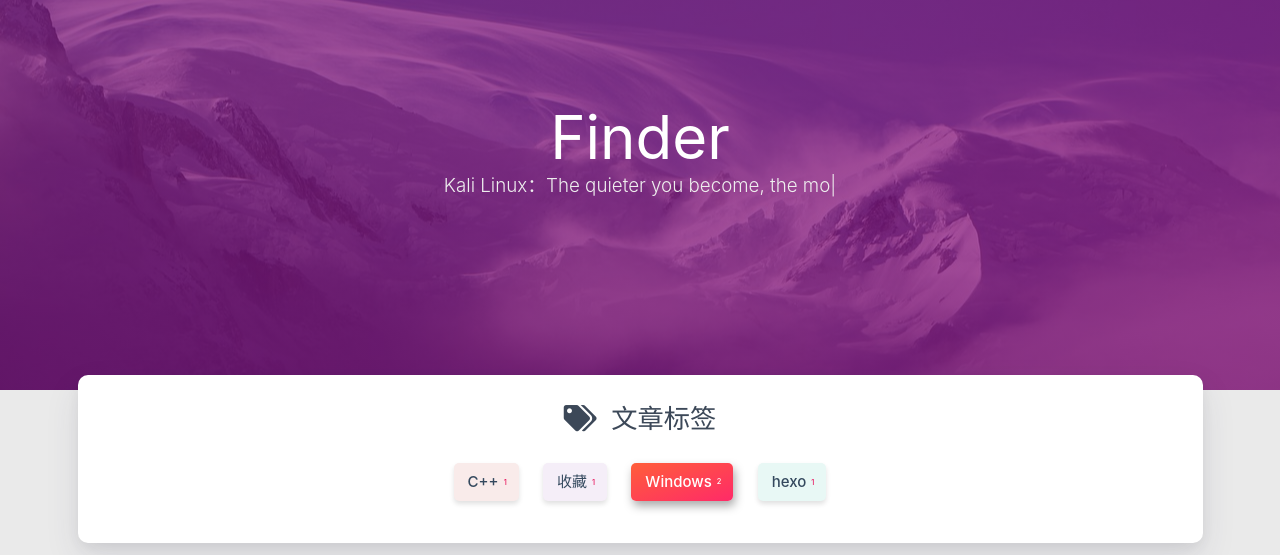
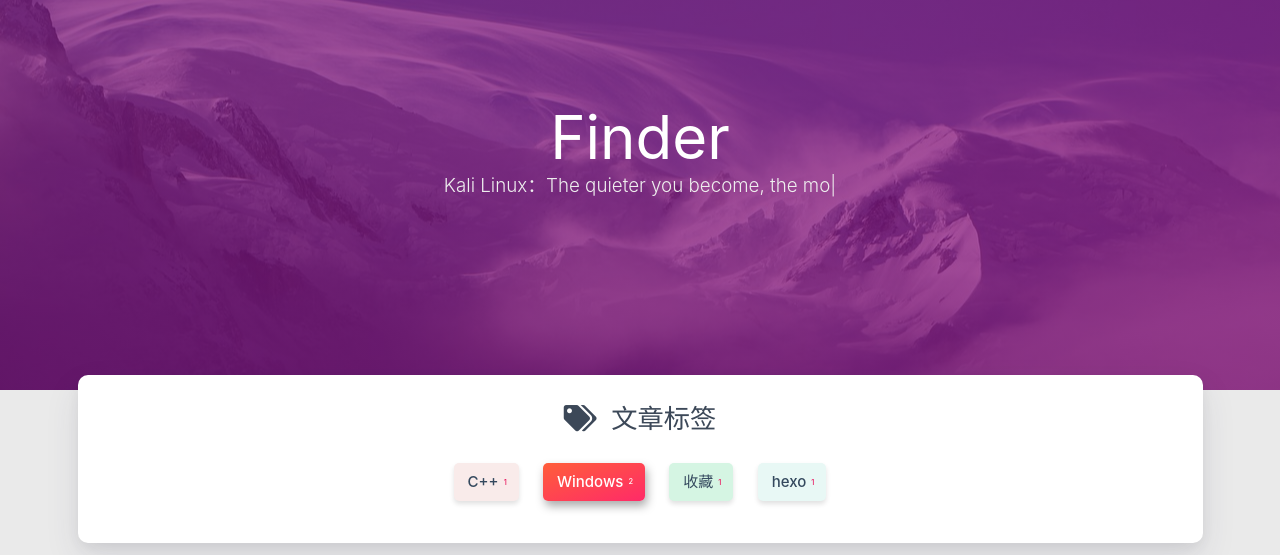
Before and after one commit to Marion-China/Marion-China.github.io, a plain HTML site: page tags/Windows/index.html in a window 1280 px wide. Shown: the part 90-645 px from the top of the page. Drawn offline with Linux system fonts and the light colour scheme; some packages are replaced by stand-ins of ours; no server answers; a script that the page names is missing.

Commit message:
Site updated: 2023-01-08 18:41:31

```diff
--- a/tags/Windows/index.html
+++ b/tags/Windows/index.html
@@ -375,20 +375,20 @@
                 </a>
 
 
-                <a href="/tags/%E6%94%B6%E8%97%8F/" title="收藏: 1">
+                <a href="/tags/Windows/" title="Windows: 2">
                     <span class="chip center-align waves-effect waves-light
-                             chip-default "
-                            data-tagname="收藏" style="background-color: #F5EEF8;">收藏
-                        <span class="tag-length">1</span>
+                             chip-active "
+                            data-tagname="Windows" style="background-color: #F5EEF8;">Windows
+                        <span class="tag-length">2</span>
                     </span>
                 </a>
 
 
-                <a href="/tags/Windows/" title="Windows: 2">
+                <a href="/tags/%E6%94%B6%E8%97%8F/" title="收藏: 1">
                     <span class="chip center-align waves-effect waves-light
-                             chip-active "
-                            data-tagname="Windows" style="background-color: #D5F5E3;">Windows
-                        <span class="tag-length">2</span>
+                             chip-default "
+                            data-tagname="收藏" style="background-color: #D5F5E3;">收藏
+                        <span class="tag-length">1</span>
                     </span>
                 </a>
 
```
Also changed, not shown: about/index.html (+4 -4 lines), tags/C/index.html (+6 -6 lines), tags/hexo/index.html (+6 -6 lines), tags/index.html (+7 -7 lines), tags/收藏/index.html (+8 -8 lines).
